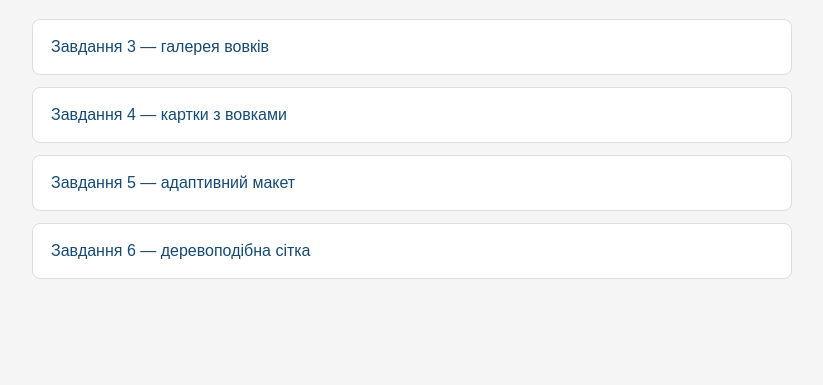
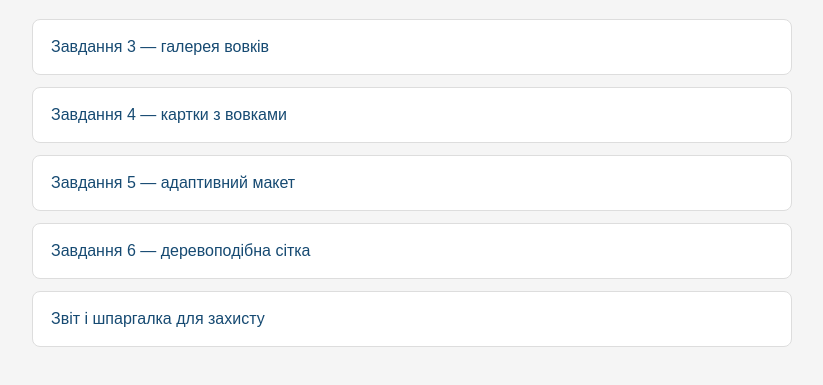
Before and after one commit to ShynkarenkoDamian/web-technologies, a plain HTML site: page lab-08/practical/index.html in a window 1280 px wide. Shown: the part 97-482 px from the top of the page, without its empty margins (228-1051 px from the left). Drawn offline with Linux system fonts and the light colour scheme.

Commit message:
lab 8: added Readme

```diff
--- a/lab-08/practical/index.html
+++ b/lab-08/practical/index.html
@@ -25,6 +25,7 @@
       <li><a href="task-4-cards/index.html">Завдання 4 — картки з вовками</a></li>
       <li><a href="task-5-layout/index.html">Завдання 5 — адаптивний макет</a></li>
       <li><a href="task-6-tree/index.html">Завдання 6 — деревоподібна сітка</a></li>
+      <li><a href="../README.md">Звіт і шпаргалка для захисту</a></li>
     </ul>
   </main>
 </body>
```
Also changed, not shown: lab-08/README.md (added), lab-08/practical/README.md.
